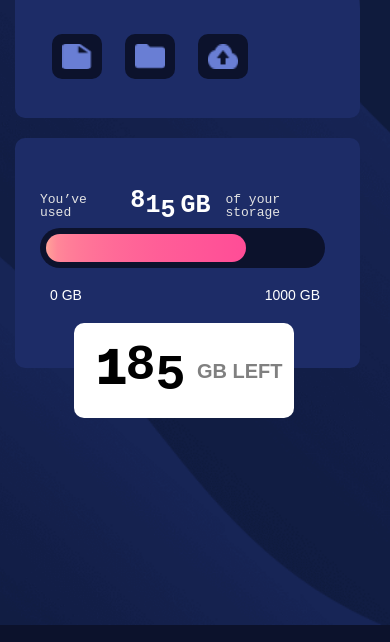
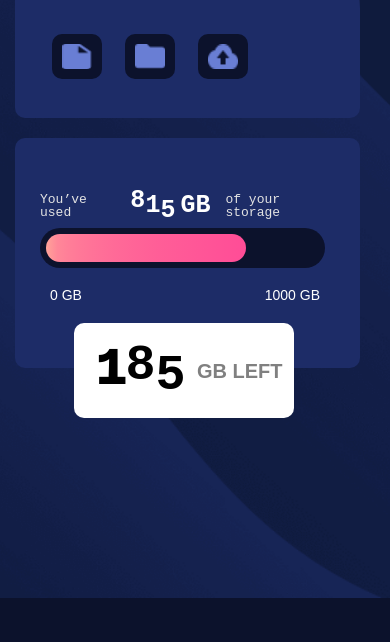
Before and after one commit to HederAlves/Fylo-date-storage-front, a plain HTML site: page index.html in a window 390 px wide. Shown: the part 202-844 px from the top of the page. Drawn offline with Linux system fonts and the light colour scheme.

Commit message:
Update 1.0
Corrigindo bug responsivo.

```diff
--- a/assets/style.css
+++ b/assets/style.css
@@ -20,7 +20,7 @@ body {
 		background: url("../images/bg-mobile.png"), var(--backgroundColor);
 		background-repeat: no-repeat;
 		background-size: 475px;
-		height: 810px;
+		height: 755px;
 		background-position: center;
 	}
 
```
